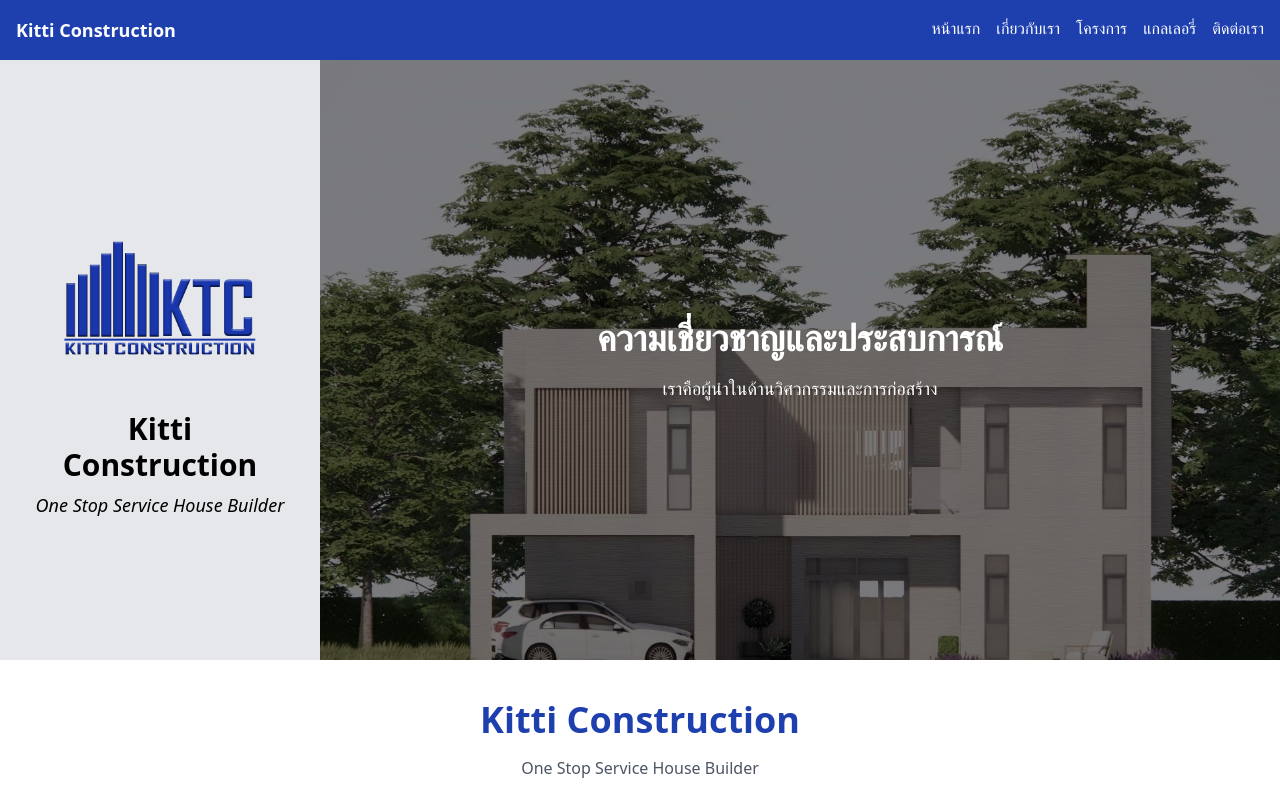
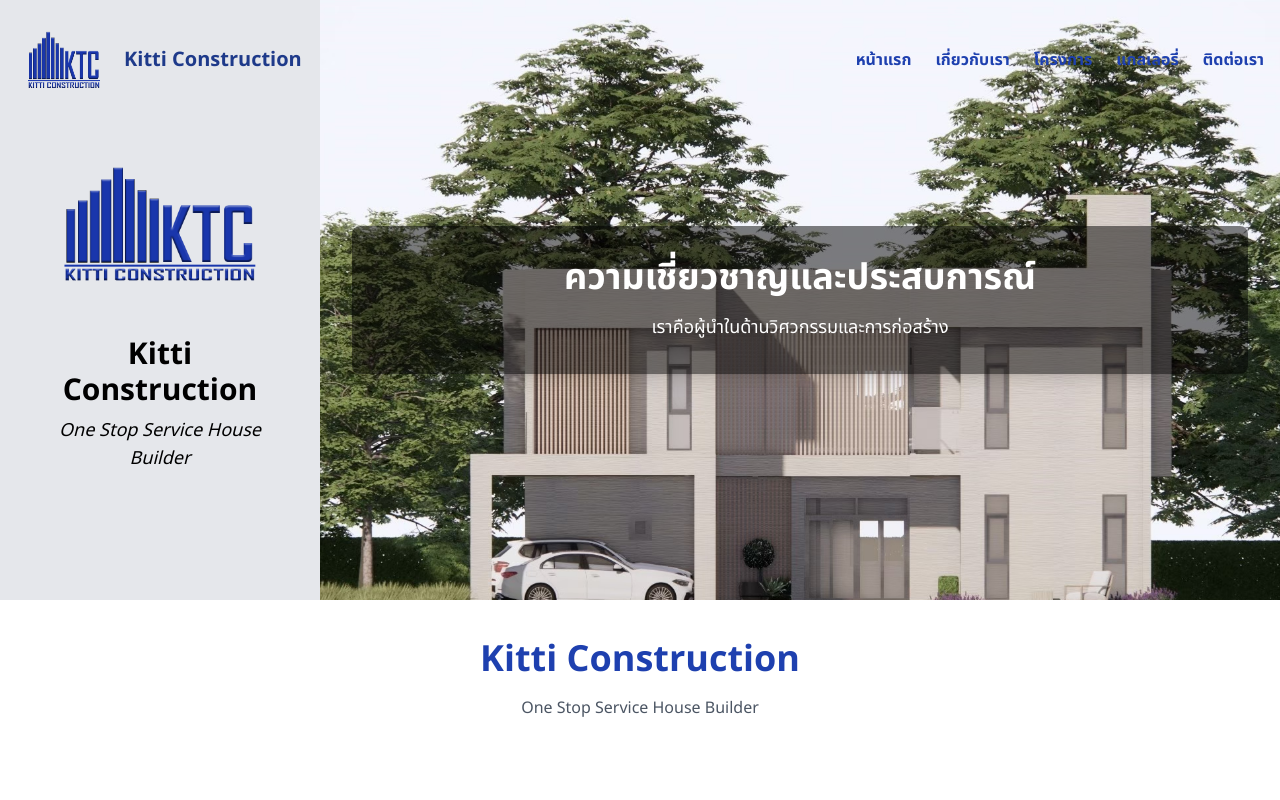
Before and after one commit to HottoDoguru36/kitti-construction-web, a Next.js app: page / in a window 1280 px wide. Shown: the top 800 px of the page. Built offline with nearby package versions, Linux system fonts and the light colour scheme.

Commit message:
Add font and NavBar Animation

```diff
--- a/components/Navbar.js
+++ b/components/Navbar.js
@@ -1,16 +1,41 @@
-
+// components/Navbar.js
+import { useEffect, useState } from 'react'
 import Link from 'next/link'
 
 export default function Navbar() {
+  const [scrolled, setScrolled] = useState(false)
+
+  useEffect(() => {
+    const handleScroll = () => {
+      setScrolled(window.scrollY > 20)
+    }
+
+    window.addEventListener('scroll', handleScroll)
+    return () => window.removeEventListener('scroll', handleScroll)
+  }, [])
+
   return (
-    <nav className="bg-blue-800 text-white p-4 flex justify-between">
-      <div className="font-bold text-lg">Kitti Construction</div>
-      <div className="space-x-4">
-        <Link href="/">หน้าแรก</Link>
-        <Link href="/about">เกี่ยวกับเรา</Link>
-        <Link href="/projects">โครงการ</Link>
-        <Link href="/gallery">แกลเลอรี่</Link>
-        <Link href="/contact">ติดต่อเรา</Link>
+    <nav
+      className={`
+        fixed top-0 left-0 w-full z-50 transition-all duration-300
+        ${scrolled ? 'bg-white/90 shadow-lg backdrop-blur-md' : 'bg-transparent'}
+      `}
+    >
+      <div className="max-w-7xl mx-auto px-4 py-3 flex items-center justify-between">
+        {/* Logo */}
+        <div className="flex items-center space-x-3">
+          <img src="/images/logo.png" alt="Logo" className="w-20 h-20 md:w-24 md:h-24" />
+          <span className="text-xl font-bold text-blue-900">Kitti Construction</span>
+        </div>
+
+        {/* Navigation Links */}
+        <div className="space-x-6 text-blue-800 font-semibold hidden md:flex">
+          <Link href="/">หน้าแรก</Link>
+          <Link href="/about">เกี่ยวกับเรา</Link>
+          <Link href="/projects">โครงการ</Link>
+          <Link href="/gallery">แกลเลอรี่</Link>
+          <Link href="/contact">ติดต่อเรา</Link>
+        </div>
       </div>
     </nav>
   )
--- /dev/null
+++ b/pages/_document.js
@@ -0,0 +1,18 @@
+import { Html, Head, Main, NextScript } from 'next/document'
+
+export default function Document() {
+  return (
+    <Html lang="th">
+      <Head>
+        <link
+          href="https://fonts.googleapis.com/css2?family=Noto+Sans&family=Noto+Sans+Thai:wght@400;700&display=swap"
+          rel="stylesheet"
+        />
+      </Head>
+      <body className="font-noto">
+        <Main />
+        <NextScript />
+      </body>
+    </Html>
+  )
+}
--- a/pages/index.js
+++ b/pages/index.js
@@ -50,8 +50,8 @@ export default function Home() {
           <div className="text-center">
             {/* โลโก้ใหญ่ขึ้นและเพิ่ม animation */}
             <img id="logo" src="/images/logo.png" alt="Company Logo" className="w-400 h-400 mb-4" />
-            <h2 className="text-3xl font-bold mb-2">Kitti Construction</h2>
-            <p className="text-lg italic">One Stop Service House Builder</p>
+            <h2 className="font-noto text-3xl font-bold mb-2">Kitti Construction</h2>
+            <p className="font-noto text-lg italic">One Stop Service House Builder</p>
           </div>
         </div>
 
@@ -67,10 +67,21 @@ export default function Home() {
             />
           ))}
 
-          <div className="absolute inset-0 bg-black bg-opacity-50 flex flex-col justify-center items-center text-white text-center p-4 z-20">
-            <h1 className="text-4xl font-bold mb-4">{slides[current].title}</h1>
-            <p className="text-lg">{slides[current].description}</p>
+        <div
+          key={current}
+          className="absolute inset-0 flex items-center justify-center z-20"
+        >
+          <div className="relative text-white text-center w-full max-w-4xl px-4">
+            {/* กล่องแถบพื้นหลังแบบโปร่ง */}
+            <div className="absolute inset-0 bg-black bg-opacity-50 animate-slide-bar z-0 rounded-lg shadow-lg"></div>
+
+            {/* ข้อความบนกล่อง */}
+            <div className="relative z-10 opacity-0 animate-fade-in delay-500 py-8 px-6">
+              <h1 className="text-4xl font-bold mb-4">{slides[current].title}</h1>
+              <p className="text-lg">{slides[current].description}</p>
+            </div>
           </div>
+        </div>
         </div>
       </div>
 
--- a/styles/globals.css
+++ b/styles/globals.css
@@ -19,3 +19,53 @@
 .animate-slide-up {
   animation: slideUp 1s ease-out forwards;
 }
+
+@keyframes textSlideUp {
+  0% {
+    transform: translateY(30px);
+    opacity: 0;
+  }
+  100% {
+    transform: translateY(0px);
+    opacity: 1;
+  }
+}
+
+.animate-text-slide-up {
+  animation: textSlideUp 0.8s ease-out forwards;
+}
+
+.animate-text-slide-up-delay {
+  animation: textSlideUp 0.8s ease-out forwards;
+  animation-delay: 0.2s;
+}
+
+@keyframes slideBarUp {
+  0% {
+    transform: translateY(100%);
+    opacity: 0;
+  }
+  100% {
+    transform: translateY(0);
+    opacity: 1;
+  }
+}
+
+@keyframes fadeInText {
+  0% {
+    opacity: 0;
+    transform: translateY(20px);
+  }
+  100% {
+    opacity: 1;
+    transform: translateY(0);
+  }
+}
+
+.animate-slide-bar {
+  animation: slideBarUp 0.6s ease-out forwards;
+}
+
+.animate-fade-in {
+  animation: fadeInText 0.6s ease-out forwards;
+}
--- a/tailwind.config.js
+++ b/tailwind.config.js
@@ -1,9 +1,12 @@
-
 /** @type {import('tailwindcss').Config} */
 module.exports = {
   content: ["./pages/**/*.{js,ts,jsx,tsx}", "./components/**/*.{js,ts,jsx,tsx}"],
   theme: {
-    extend: {},
+    extend: {
+      fontFamily: {
+        noto: ['"Noto Sans Thai"', '"Noto Sans"', 'sans-serif'],
+      },
+    },
   },
   plugins: [],
 }
```
